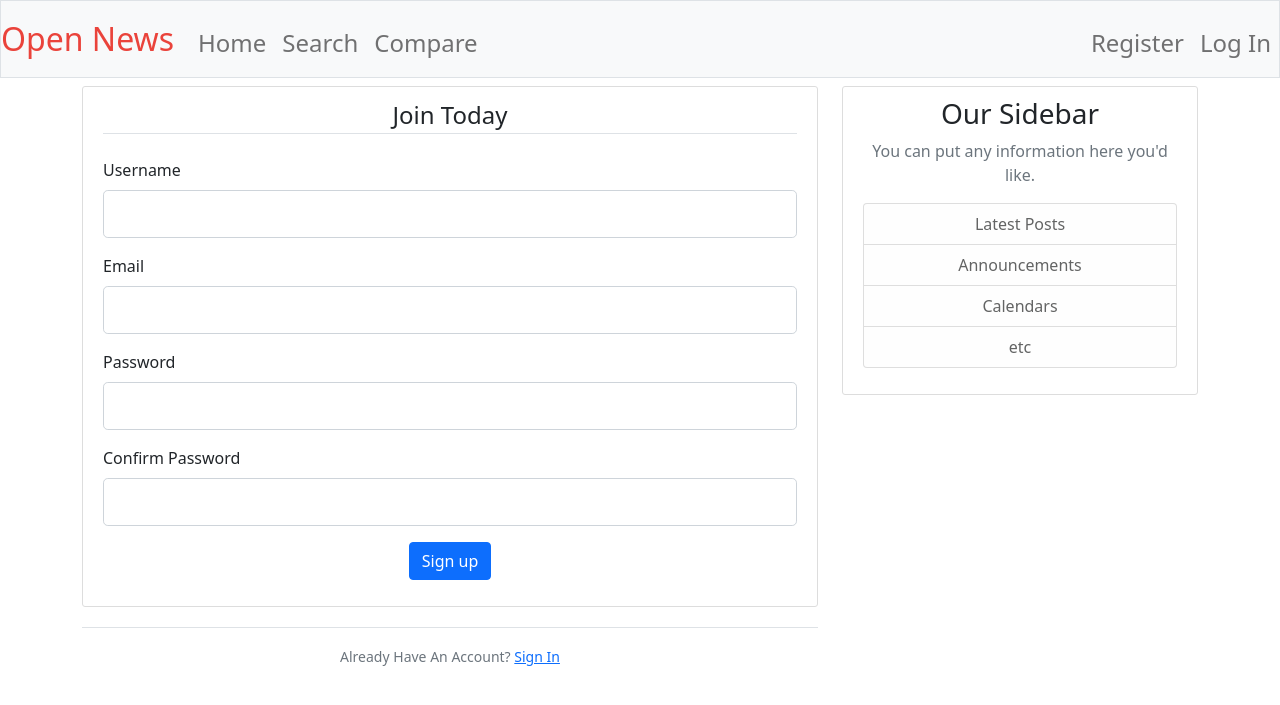
After one commit to Luisgarchi/Dissertation-News-Bias, a Flask app: template NewsWebApplication/templates/register.html in a window 1280 px wide. The commit adds this page. Shown: the top 705 px of the page. Run offline with Flask 3, Linux system fonts and the light colour scheme; the template is opened without the code that fills it: values that come from a table or form of the project are taken from there, others are empty.

Commit message:
Login and Register html plus forms

```diff
--- a/NewsWebApplication/apptools.py
+++ b/NewsWebApplication/apptools.py
@@ -66,6 +66,4 @@ def filter_article_attributes(article_obj):
         "publisher": get_publisher_from_url(article_obj.url)
     }
 
-    print(article["summary"])
-
     return article
--- /dev/null
+++ b/NewsWebApplication/forms.py
@@ -0,0 +1,32 @@
+from flask_wtf import FlaskForm
+from wtforms import StringField, PasswordField, SubmitField, BooleanField
+from wtforms.validators import DataRequired, Length, Email, EqualTo
+
+
+class RegistrationForm(FlaskForm):
+    username         = StringField('Username',
+                           validators = [DataRequired(), Length(min= 2, max= 20)])
+
+    email            = StringField('Email',
+                            validators = [DataRequired(), Email()])
+
+    password         = PasswordField('Password',
+                            validators = [DataRequired()])
+
+    confirm_password = PasswordField('Confirm Password',
+                            validators = [DataRequired(), EqualTo('password')])
+
+    submit           = SubmitField('Sign up')
+
+
+
+class LoginForm(FlaskForm):
+    email    = StringField('Email',
+                            validators = [DataRequired(), Email()])
+
+    password = PasswordField('Password',
+                            validators = [DataRequired()])
+
+    remember = BooleanField('Remember Me')
+
+    submit   = SubmitField('Login')
--- a/NewsWebApplication/static/styles.css
+++ b/NewsWebApplication/static/styles.css
@@ -17,15 +17,6 @@ nav .navbar-brand .red
 }
 
 
-main .form-control
-{
-    /* Center form controls */
-    display: inline-block;
-
-    /* Override Bootstrap's 100% width for form controls */
-    width: auto;
-}
-
 main
 {
     /* Scroll horizontally as needed */
@@ -33,6 +24,10 @@ main
 
     /* Center contents */
     text-align: center;
+}
+
+.form-left {
+    text-align: left;
 }
 
 main img
@@ -74,9 +69,12 @@ h2 {
     border: 1px solid #dddddd;
     border-radius: 3px;
     margin-bottom: 20px;
+}
 
-}
-.article {
+
+
+
+article {
     text-align: left;
 }
 
--- a/NewsWebApplication/templates/layout.html
+++ b/NewsWebApplication/templates/layout.html
@@ -9,8 +9,7 @@
         <meta name="viewport" content="width=device-width, initial-scale=1, shrink-to-fit=no">
 
         <!-- Bootstrap CSS -->
-        <link rel="stylesheet" href="https://cdn.jsdelivr.net/npm/bootstrap@4.3.1/dist/css/bootstrap.min.css" integrity="sha384-ggOyR0iXCbMQv3Xipma34MD+dH/1fQ784/j6cY/iJTQUOhcWr7x9JvoRxT2MZw1T" crossorigin="anonymous">
-
+        <link href="https://cdn.jsdelivr.net/npm/bootstrap@5.0.2/dist/css/bootstrap.min.css" rel="stylesheet" integrity="sha384-EVSTQN3/azprG1Anm3QDgpJLIm9Nao0Yz1ztcQTwFspd3yD65VohhpuuCOmLASjC" crossorigin="anonymous">
         <link rel="stylesheet" type = "text/css" href="/static/styles.css">
 
         <title>Open News</title>
@@ -22,18 +21,24 @@
             <button class="navbar-toggler" type="button" data-toggle="collapse" data-target="#navbarSupportedContent" aria-controls="navbarSupportedContent" aria-expanded="false" aria-label="Toggle navigation">
               <span class="navbar-toggler-icon"></span>
             </button>
+
             <div class="collapse navbar-collapse" id="navbarSupportedContent">
               <ul class="navbar-nav mr-auto mt-2">
-                <li class="nav-item active">
-                  <a class="nav-link" href="#">Home <span class="sr-only">(current)</span></a>
-                </li>
-                <li class="nav-item">
-                  <a class="nav-link" href="#">Search</a>
-                </li>
-                <li class="nav-item">
-                  <a class="nav-link" href="#">Compare</a>
-                </li>
+                <li class="nav-item"><a class="nav-link" href="#">Home</a></li>
+                <li class="nav-item"><a class="nav-link" href="#">Search</a></li>
+                <li class="nav-item"><a class="nav-link" href="#">Compare</a></li>
               </ul>
+              {% if session.user_id %}
+                <ul class="navbar-nav ms-auto mt-2">
+                  <li class="nav-item"><a class="nav-link" href="#">Log Out</a></li>
+                  <li class="nav-item"><a class="nav-link" href="#">Profile</a></li>
+                </ul>
+              {% else %}
+              <ul class="navbar-nav ms-auto mt-2">
+                <li class="nav-item"><a class="nav-link" href="#">Register</a></li>
+                <li class="nav-item"><a class="nav-link" href="#">Log In</a></li>
+              </ul>
+              {% endif %}
             </div>
           </nav>
 
@@ -41,6 +46,15 @@
         <main role="main" class="container">
             <div class="row">
               <div class="col-md-8">
+                {% with messages = get_flashed_messages(with_categories = true) %}
+                  {% if messages %}
+                    {% for category, message in messages %}
+                      <div class = 'alert alert-{{ category }}'>
+                        {{ message }}
+                      </div>
+                    {% endfor %}
+                  {% endif %}
+                {% endwith %}
                 {% block content %}{% endblock content %}
               </div>
               <div class="col-md-4">
--- /dev/null
+++ b/NewsWebApplication/templates/register.html
@@ -0,0 +1,82 @@
+{% extends "layout.html" %}
+
+{% block content %}
+
+    <div class = "content-section">
+        <form method = "POST">
+            {{ form.hidden_tag() }}
+            <fieldset class = "form-group">
+                <legend class = "border-bottom mb-4"> Join Today</legend>
+                <div class = "mb-3 form-left">
+                    {{ form.username.label(class = "form-label") }}
+
+                    {% if form.username.errors %}
+                        {{ form.username(class = "form-control form-control-lg is-invalid") }}
+                        <div class = "invalid-feedback">
+                            {% for error in form.username.errors %}
+                                <span> {{ error }} </span>
+                            {% endfor %}
+                        </div>
+                    {% else %}
+                        {{ form.username(class = "form-control form-control-lg") }}
+                    {% endif %}
+                </div>
+
+                <div class = "mb-3  form-left">
+                    {{ form.email.label(class = "form-label") }}
+
+                    {% if form.email.errors %}
+                        {{ form.email(class = "form-control form-control-lg is-invalid") }}
+                        <div class = "invalid-feedback">
+                            {% for error in form.email.errors %}
+                                <span> {{ error }} </span>
+                            {% endfor %}
+                        </div>
+                    {% else %}
+                        {{ form.email(class = "form-control form-control-lg") }}
+                    {% endif %}
+                </div>
+
+                <div class = "mb-3  form-left">
+                    {{ form.password.label(class = "form-label") }}
+
+                    {% if form.password.errors %}
+                        {{ form.password(class = "form-control form-control-lg is-invalid") }}
+                        <div class = "invalid-feedback">
+                            {% for error in form.password.errors %}
+                                <span> {{ error }} </span>
+                            {% endfor %}
+                        </div>
+                    {% else %}
+                        {{ form.password(class = "form-control form-control-lg") }}
+                    {% endif %}
+                </div>
+
+                <div class = "mb-3 form-left">
+                    {{ form.confirm_password.label(class = "form-label") }}
+
+                    {% if form.confirm_password.errors %}
+                        {{ form.confirm_password(class = "form-control form-control-lg is-invalid") }}
+                        <div class = "invalid-feedback">
+                            {% for error in form.confirm_password.errors %}
+                                <span> {{ error }} </span>
+                            {% endfor %}
+                        </div>
+                    {% else %}
+                        {{ form.confirm_password(class = "form-control form-control-lg") }}
+                    {% endif %}
+
+                </div>
+            </fieldset>
+        <div class = "mb-3">
+            {{ form.submit(class = "btn btn-primary") }}
+        </div>
+        </form>
+    </div>
+    <div class = "border-top pt-3">
+        <small class = "text-muted">
+            Already Have An Account? <a class = "ml-2" href="{{ url_for('login') }}">Sign In</a>
+        </small>
+    </div>
+
+{% endblock content %}
```
Also changed, not shown: NewsWebApplication/templates/home.html (+4 -3 lines), NewsWebApplication/templates/login.html (added, +59 -0 lines), NewsWebApplication/static/plus.png (added).
